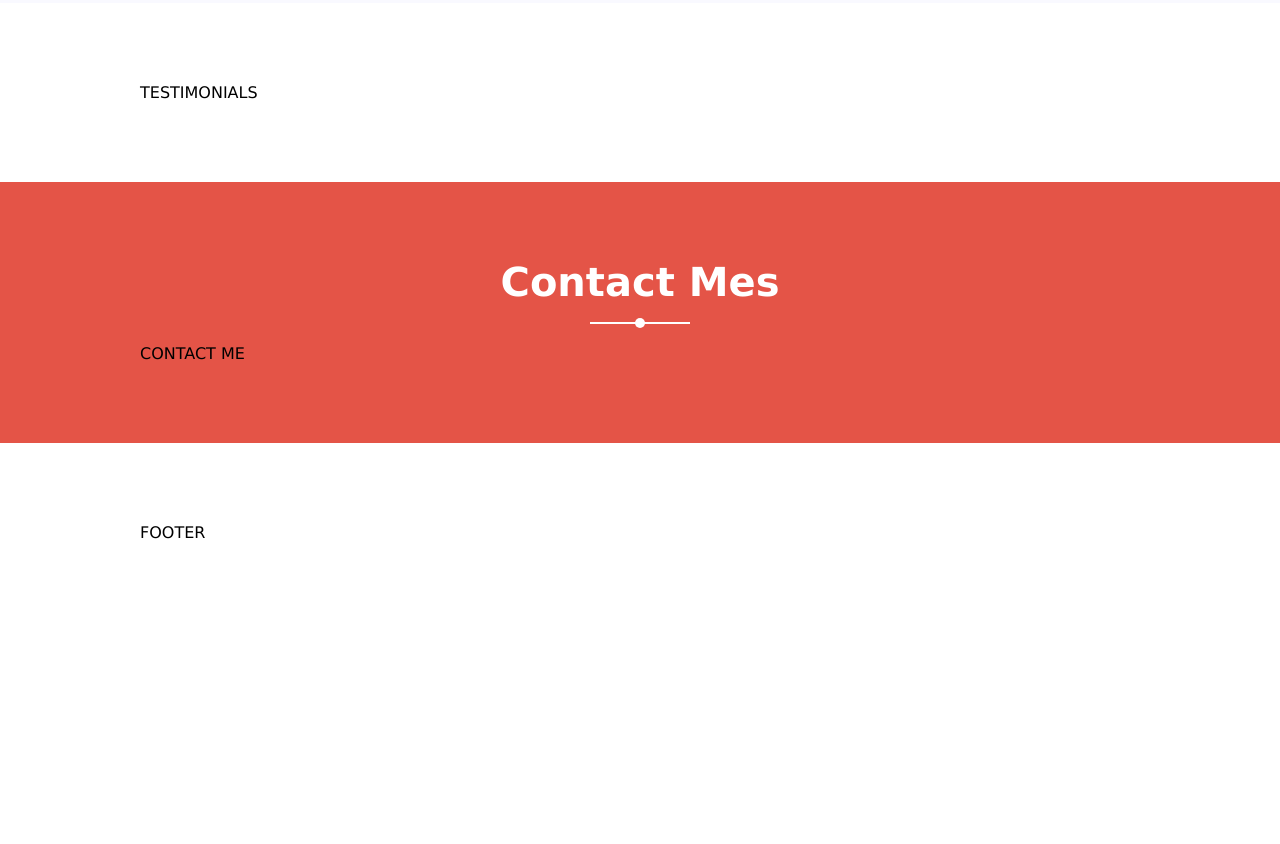
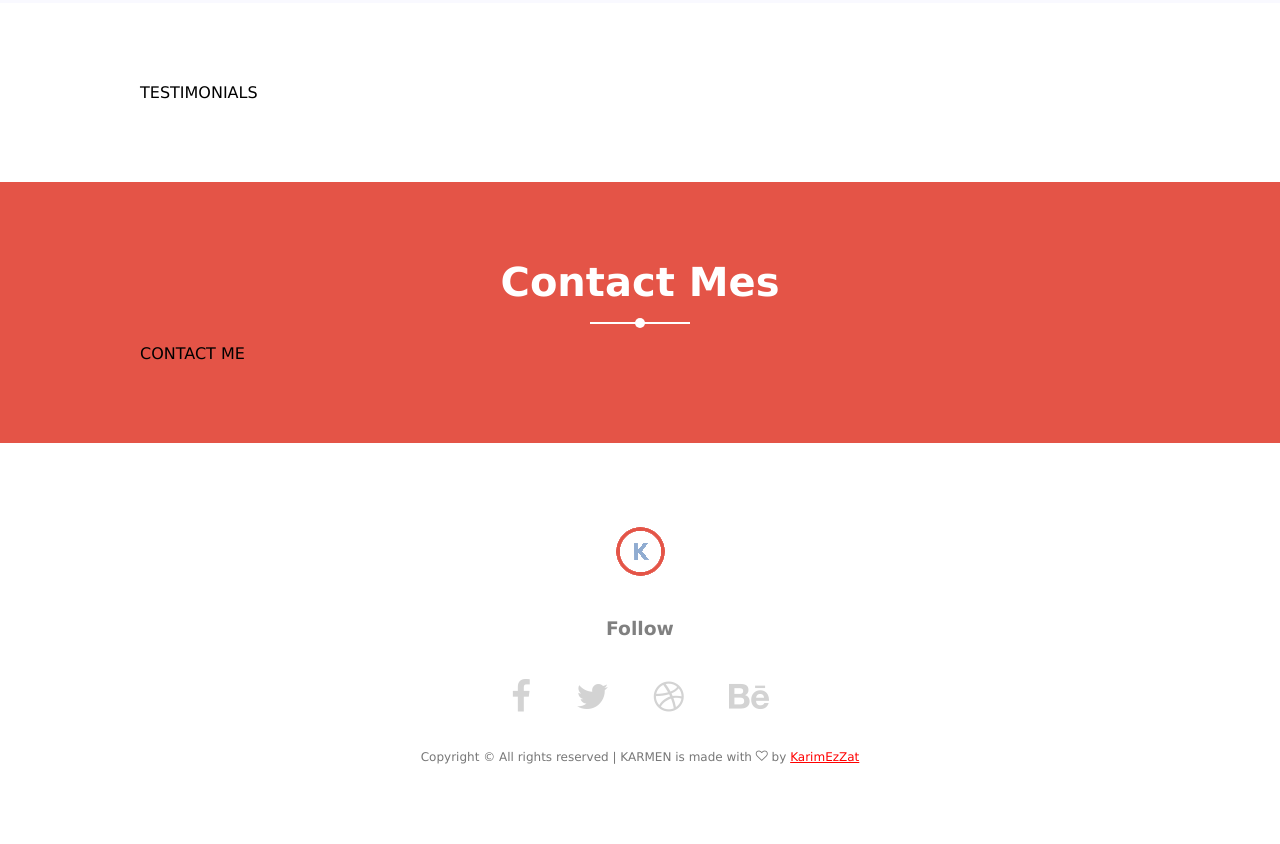
Before and after one commit to front-end-by-rimantas/Kareem-portfolio-project, a plain HTML site: page index.html in a window 1280 px wide. Shown: the part 1660-2504 px from the top of the page. Before the commit the page ends 2282 px from the top, so only its background shows below. Drawn offline with Linux system fonts and the light colour scheme.

Commit message:
#17 Footer section

```diff
--- a/css/main.css
+++ b/css/main.css
@@ -132,7 +132,44 @@ body * {
 
 
 /* FOOTER */
+.footer-top {
+    display: inline-block;
+    text-align: center;
+    width: 100%;
+}
+    .footer-top > h3 {
+        margin: 40px 0;
+        color: grey;
+    }
+    .footer-top > .social > a {
+        text-decoration: none;
+    }
+        .footer-top > .social > a > .fa {
+            font-size: 35px;
+            line-height: 36px;
+            padding: 0 20px;
+            color: lightgray;
+            transition: 2s;
+        }
 
+            .footer-top > .social > a > .fa:hover {
+                color: red;
+                transition: 2s;
+            }
+
+
+.footer-bottom {
+    display: inline-block;
+    text-align: center;
+    float: left;
+    width: 100%;
+    font-size: 12px;
+    color: #777;
+    padding-top: 35px;
+}
+.footer-bottom > p > a {
+    color: red;
+}
 
 
 /* BACKT TO TOP */
--- a/index.html
+++ b/index.html
@@ -90,7 +90,31 @@
 
     <footer id="footer">
         <div class="container">
-            FOOTER
+            <div class="footer-top">
+                <img src="img/Logo.png">
+                <h3>Follow</h3>
+                <div class="social">
+                    <a href="">
+                        <i class="fa fa-facebook"></i>
+                    </a>
+                    <a href="">
+                        <i class="fa fa-twitter"></i>
+                    </a>
+                    <a href="">
+                        <i class="fa fa-dribbble"></i>
+                    </a>
+                    <a href="">
+                        <i class="fa fa-behance"></i>
+                    </a>
+                </div>
+            </div>
+            <div class="footer-bottom">
+                <p>Copyright &copy All rights reserved | KARMEN is made with
+                    <i class="fa fa-heart-o"></i>
+                by
+                    <a href="#">KarimEzZat</a>
+                </p>
+            </div>
         </div>
     </footer>
 
```
Also changed, not shown: img/Logo.png (added).
